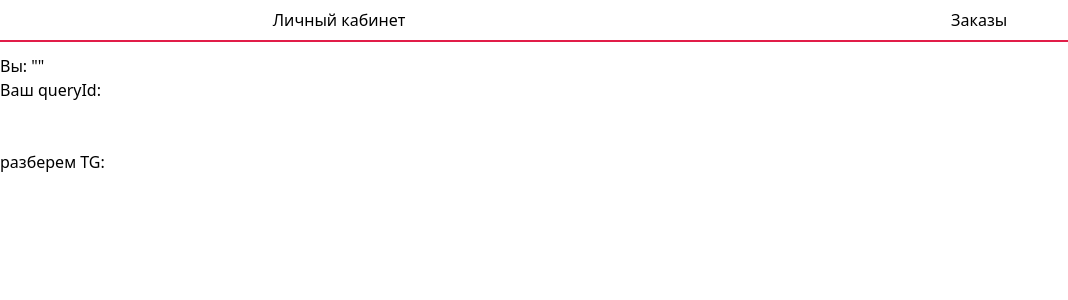
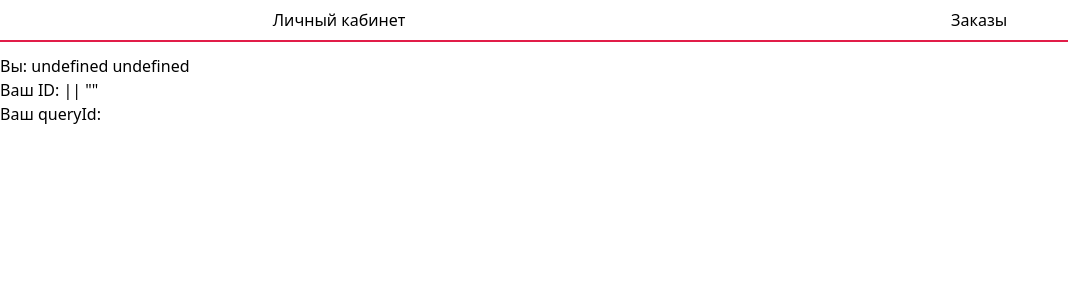
Before and after one commit to GrishaZel/tg-webapi-app, a React (Create React App) app: page / in a window 1280 px wide. Shown: the top 300 px of the page, without its empty margins (0-1068 px from the left). Built offline with nearby package versions, Linux system fonts and the light colour scheme.

Commit message:
remove useless code

```diff
--- a/src/pages/UserInfoPage.tsx
+++ b/src/pages/UserInfoPage.tsx
@@ -1,17 +1,15 @@
 import { useTelegram } from "../hooks/useTelegram";
 
 const UserInfoPage = () => {
-  const { tg, user, queryId } = useTelegram();
+  const { user, queryId } = useTelegram();
 
   return (
     <div className="App">
-      Вы: {JSON.stringify(user) || ""}
+      Вы: {`${user.first_name} ${user.last_name}` || ""}
+      <br />
+      Ваш ID: {user.id} || ""
       <br />
       Ваш queryId: {queryId || ""}
-      <br />
-      <br />
-      <br />
-      разберем TG: {JSON.stringify(tg)}
     </div>
   );
 };
```
